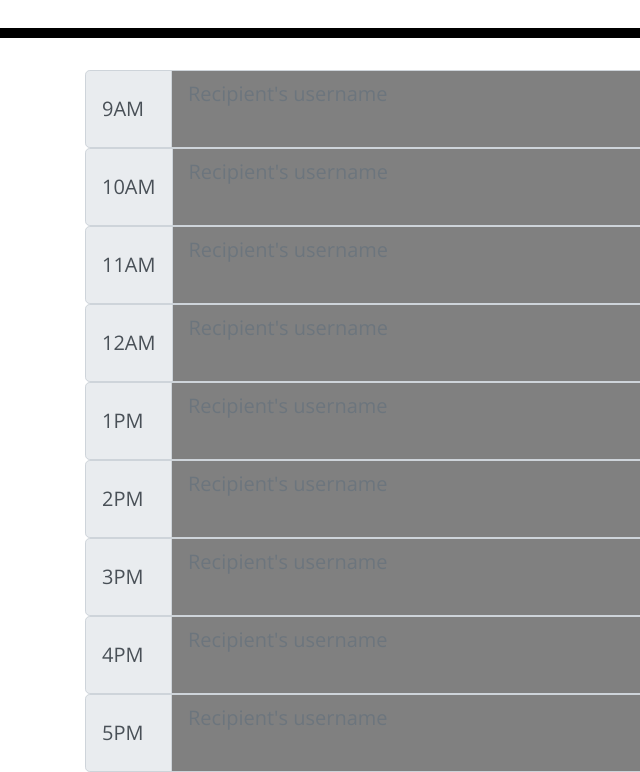
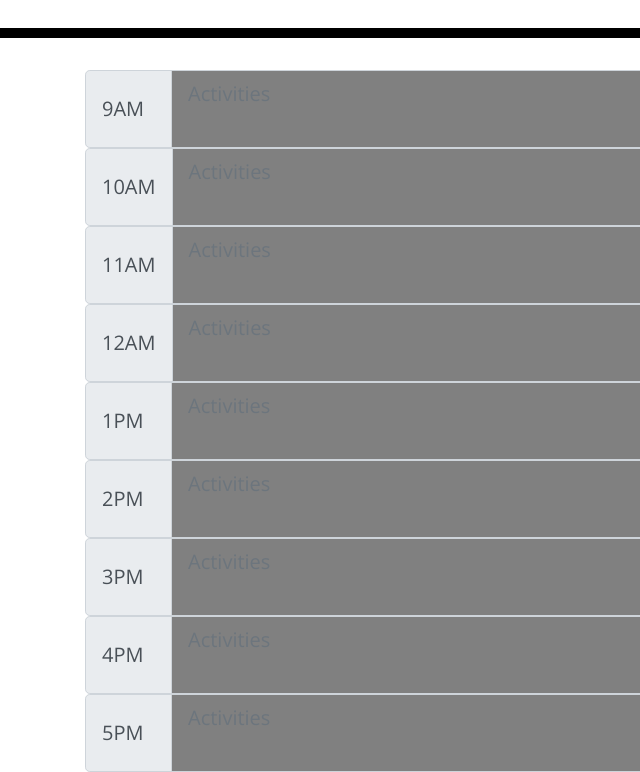
Before and after one commit to Limnation/05-work-day-scheduler, a plain HTML site: page index.html in a window 1280 px wide. Shown: the part 266-1038 px from the top of the page, 0-640 px from the left. Drawn offline with nearby package versions, Linux system fonts and the light colour scheme.

Commit message:
updated placeholder text in both section and also added multiple id to the click button in v2

```diff
--- a/index.html
+++ b/index.html
@@ -38,7 +38,7 @@
         <div class="input-group-prepend">
           <span class="input-group-text" id="inputGroup-sizing-default">9AM</span>
         </div>
-        <textarea id="t-1" type="text" class="form-control" placeholder="Recipient's username" aria-label="Recipient's username" aria-describedby="basic-addon2"></textarea>
+        <textarea id="t-1" type="text" class="form-control" placeholder="Activities" aria-label="Recipient's username" aria-describedby="basic-addon2"></textarea>
         <div class="input-group-append savedIcon">
           <button id="b-1" class="btn btn-outline-secondary" type="button"><img src="/images/save.png" alt="saved icon"></button>
         </div>
@@ -49,7 +49,7 @@
         <div class="input-group-prepend">
           <span class="input-group-text" id="inputGroup-sizing-default">10AM</span>
         </div>
-        <textarea id="t-2" type="text" class="form-control" placeholder="Recipient's username" aria-label="Recipient's username" aria-describedby="basic-addon2"></textarea>
+        <textarea id="t-2" type="text" class="form-control" placeholder="Activities" aria-label="Recipient's username" aria-describedby="basic-addon2"></textarea>
         <div class="input-group-append savedIcon">
           <button id="b-2" class="btn btn-outline-secondary" type="button"><img src="/images/save.png" alt="saved icon"></button>
         </div>
@@ -60,7 +60,7 @@
         <div class="input-group-prepend">
           <span class="input-group-text" id="inputGroup-sizing-default">11AM</span>
         </div>
-        <textarea id="t-3" type="text" class="form-control" placeholder="Recipient's username" aria-label="Recipient's username" aria-describedby="basic-addon2"></textarea>
+        <textarea id="t-3" type="text" class="form-control" placeholder="Activities" aria-label="Recipient's username" aria-describedby="basic-addon2"></textarea>
         <div class="input-group-append savedIcon">
           <button id="b-3" class="btn btn-outline-secondary" type="button"><img src="/images/save.png" alt="saved icon"></button>
         </div>
@@ -71,7 +71,7 @@
         <div class="input-group-prepend">
           <span class="input-group-text" id="inputGroup-sizing-default">12AM</span>
         </div>
-        <textarea id="t-4" type="text" class="form-control" placeholder="Recipient's username" aria-label="Recipient's username" aria-describedby="basic-addon2"></textarea>
+        <textarea id="t-4" type="text" class="form-control" placeholder="Activities" aria-label="Recipient's username" aria-describedby="basic-addon2"></textarea>
         <div class="input-group-append savedIcon">
           <button id="b-4" class="btn btn-outline-secondary" type="button"><img src="/images/save.png" alt="saved icon"></button>
         </div>
@@ -82,7 +82,7 @@
         <div class="input-group-prepend">
           <span class="input-group-text" id="inputGroup-sizing-default">1PM</span>
         </div>
-        <textarea id="t-5" type="text" class="form-control" placeholder="Recipient's username" aria-label="Recipient's username" aria-describedby="basic-addon2"></textarea>
+        <textarea id="t-5" type="text" class="form-control" placeholder="Activities" aria-label="Recipient's username" aria-describedby="basic-addon2"></textarea>
         <div class="input-group-append savedIcon">
           <button id="b-5" class="btn btn-outline-secondary" type="button"><img src="/images/save.png" alt="saved icon"></button>
         </div>
@@ -93,7 +93,7 @@
         <div class="input-group-prepend">
           <span class="input-group-text" id="inputGroup-sizing-default">2PM</span>
         </div>
-        <textarea id="t-6" type="text" class="form-control" placeholder="Recipient's username" aria-label="Recipient's username" aria-describedby="basic-addon2"></textarea>
+        <textarea id="t-6" type="text" class="form-control" placeholder="Activities" aria-label="Recipient's username" aria-describedby="basic-addon2"></textarea>
         <div class="input-group-append savedIcon">
           <button id="b-6" class="btn btn-outline-secondary" type="button"><img src="/images/save.png" alt="saved icon"></button>
         </div>
@@ -104,7 +104,7 @@
         <div class="input-group-prepend">
           <span class="input-group-text" id="inputGroup-sizing-default">3PM</span>
         </div>
-        <textarea id="t-7" type="text" class="form-control" placeholder="Recipient's username" aria-label="Recipient's username" aria-describedby="basic-addon2"></textarea>
+        <textarea id="t-7" type="text" class="form-control" placeholder="Activities" aria-label="Recipient's username" aria-describedby="basic-addon2"></textarea>
         <div class="input-group-append savedIcon">
           <button id="b-7" class="btn btn-outline-secondary" type="button"><img src="/images/save.png" alt="saved icon"></button>
         </div>
@@ -115,7 +115,7 @@
         <div class="input-group-prepend">
           <span class="input-group-text" id="inputGroup-sizing-default">4PM</span>
         </div>
-        <textarea id="t-8" type="text" class="form-control" placeholder="Recipient's username" aria-label="Recipient's username" aria-describedby="basic-addon2"></textarea>
+        <textarea id="t-8" type="text" class="form-control" placeholder="Activities" aria-label="Recipient's username" aria-describedby="basic-addon2"></textarea>
         <div class="input-group-append savedIcon">
           <button id="b-8" class="btn btn-outline-secondary" type="button"><img src="/images/save.png" alt="saved icon"></button>
         </div>
@@ -126,7 +126,7 @@
         <div class="input-group-prepend">
           <span class="input-group-text" id="inputGroup-sizing-default">5PM</span>
         </div>
-        <textarea id="t-9" type="text" class="form-control" placeholder="Recipient's username" aria-label="Recipient's username" aria-describedby="basic-addon2" defer="defer"></textarea>
+        <textarea id="t-9" type="text" class="form-control" placeholder="Activities" aria-label="Recipient's username" aria-describedby="basic-addon2" defer="defer"></textarea>
         <div class="input-group-append savedIcon">
           <button id="b-9" class="btn btn-outline-secondary" type="button"><img src="/images/save.png" alt="saved icon" defer="defer"></button>
         </div>
```
Also changed, not shown: indexv2.html (+9 -9 lines), js/scriptsv2.js (+23 -34 lines).
